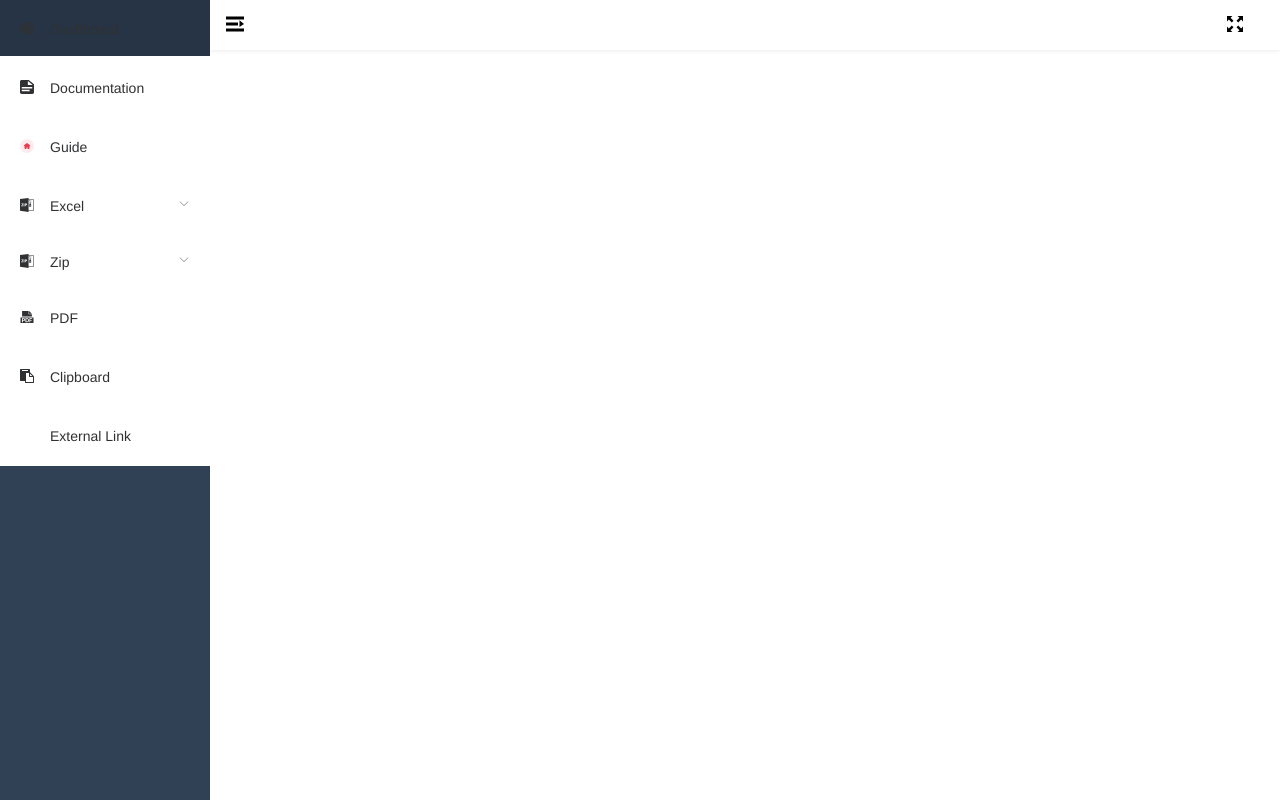
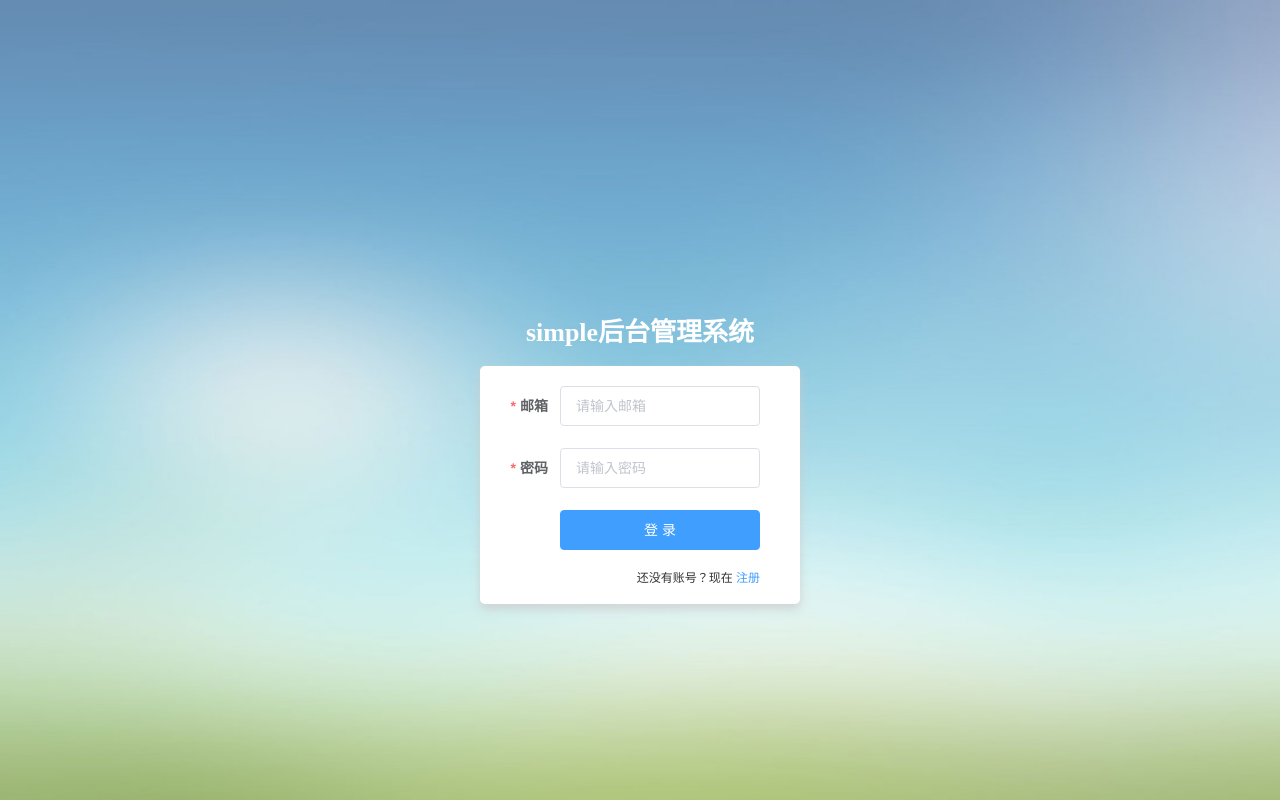
Before and after one commit to Jc-Sir/Fund-System, a Vue app in the folder client/: page /#/login in a window 1280 px wide. Built offline with nearby package versions, Linux system fonts and the light colour scheme.

Commit message:
run build test

```diff
--- a/client/src/router/index.js
+++ b/client/src/router/index.js
@@ -1,22 +1,15 @@
 import Vue from 'vue'
 import VueRouter from 'vue-router'
-import Index from '../views/Index.vue'
-import Register from '@/views/register/Register.vue'
-import Login from '@/views/login/Login.vue'
-import NotFound from '../views/404.vue'
-import Home from '../views/Home'
-import InfoShow from '../views/InfoShow'
-import FoundList from '../views/FoundList'
-import ChartDemo from '../views/charts/Index'
+// import Index from '../views/Index.vue'
+// import NotFound from '../views/404.vue'
+// import Home from '../views/Home'
+// import InfoShow from '../views/InfoShow'
+// import ChartDemo from '../views/charts/Index'
 import Dashboard from '@/layout/Index.vue'
 
 Vue.use(VueRouter)
 
 const routes = [
-    // { path: '/', redirect: '/index' },
-    { path: '*', name: '/404', component: NotFound },
-    { path: '/register', name: 'register', component: Register },
-    { path: '/login', name: 'login', component: Login },
     // {
     //     path: '/',
     //     name: 'index',
@@ -40,14 +33,22 @@ const routes = [
         name: 'Fund',
         component: Dashboard,
         children: [
-            { path: 'index', name: 'foundlist', component: FoundList ,meta:{}},
+            {
+                path: '',
+                name: 'foundlist',
+                component: () => import('@/views/FoundList'),
+                meta: {}
+            },
         ]
-    }
-
+    },
+    // { path: '*', name: '/404', component: () => import("@/views/404") },
+    { path: '/register', name: 'register', component: () => import("@/views/register/Register") },
+    { path: '/login', name: 'login', component:()=> import("@/views/login/Login") },
+    // { path: '*', redirect: '/404', hidden: true }
 ]
 
 const router = new VueRouter({
-    mode: 'history',
+    // mode: 'history',
     base: process.env.BASE_URL,
     routes
 })
--- a/client/src/views/login/Login.vue
+++ b/client/src/views/login/Login.vue
@@ -76,7 +76,7 @@ export default {
             this.$store.dispatch("setUser", decode);
 
             // 页面跳转
-            this.$router.push("/index");
+            this.$router.push("/");
           });
         } else {
           console.log("error submit!!");
--- a/client/vue.config.js
+++ b/client/vue.config.js
@@ -9,9 +9,9 @@ const productionGzipExtensions = ['js', 'css'];
 const isProduction = process.env.NODE_ENV === 'production';
 
 module.exports = {
-    publicPath: '/', // 根域上下文目录
+    publicPath: './', // 根域上下文目录
     outputDir: 'dist', // 构建输出目录
-    assetsDir: 'assets', // 静态资源目录 (js, css, img, fonts)
+    assetsDir: 'static', // 静态资源目录 (js, css, img, fonts)
     lintOnSave: false, // 是否开启eslint保存检测，有效值：ture | false | 'error'
     runtimeCompiler: true, // 运行时版本是否需要编译
     transpileDependencies: [], // 默认babel-loader忽略mode_modules，这里可增加例外的依赖包名
@@ -38,8 +38,8 @@ module.exports = {
                 minRatio: 0.8
             }))
         }
+    },
 
-    },
     chainWebpack: config => { // webpack链接API，用于生成和修改webapck配置，https://github.com/vuejs/vue-cli/blob/dev/docs/webpack.md
         // if (debug) {
         //     // 本地开发配置
@@ -59,6 +59,7 @@ module.exports = {
                 symbolId: 'icon-[name]'
             })
     },
+
     parallel: require('os').cpus().length > 1, // 构建时开启多进程处理babel编译
     pluginOptions: { // 第三方插件配置
     },
```
Also changed, not shown: client/src/assets/lo.gif (deleted).
